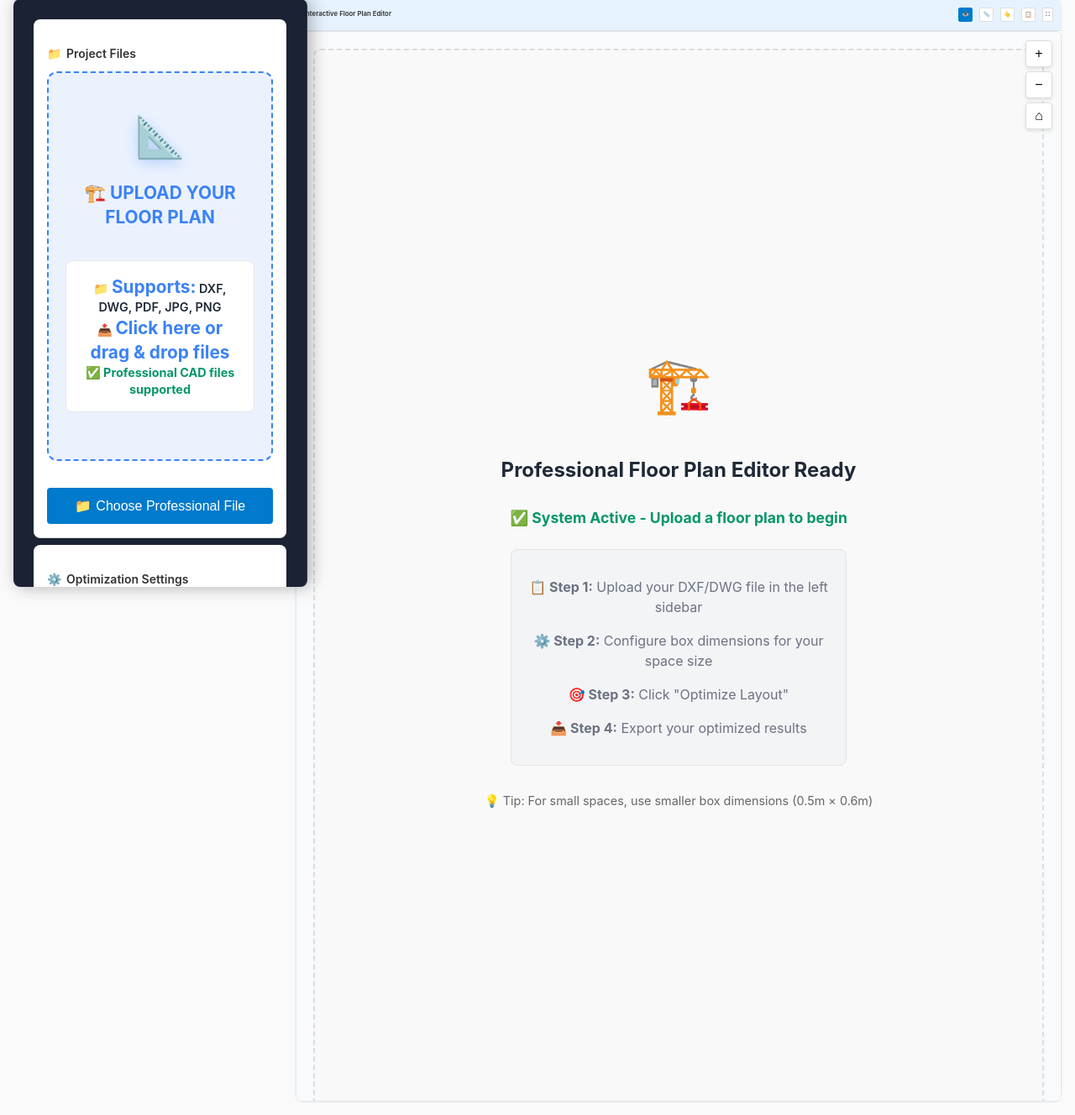
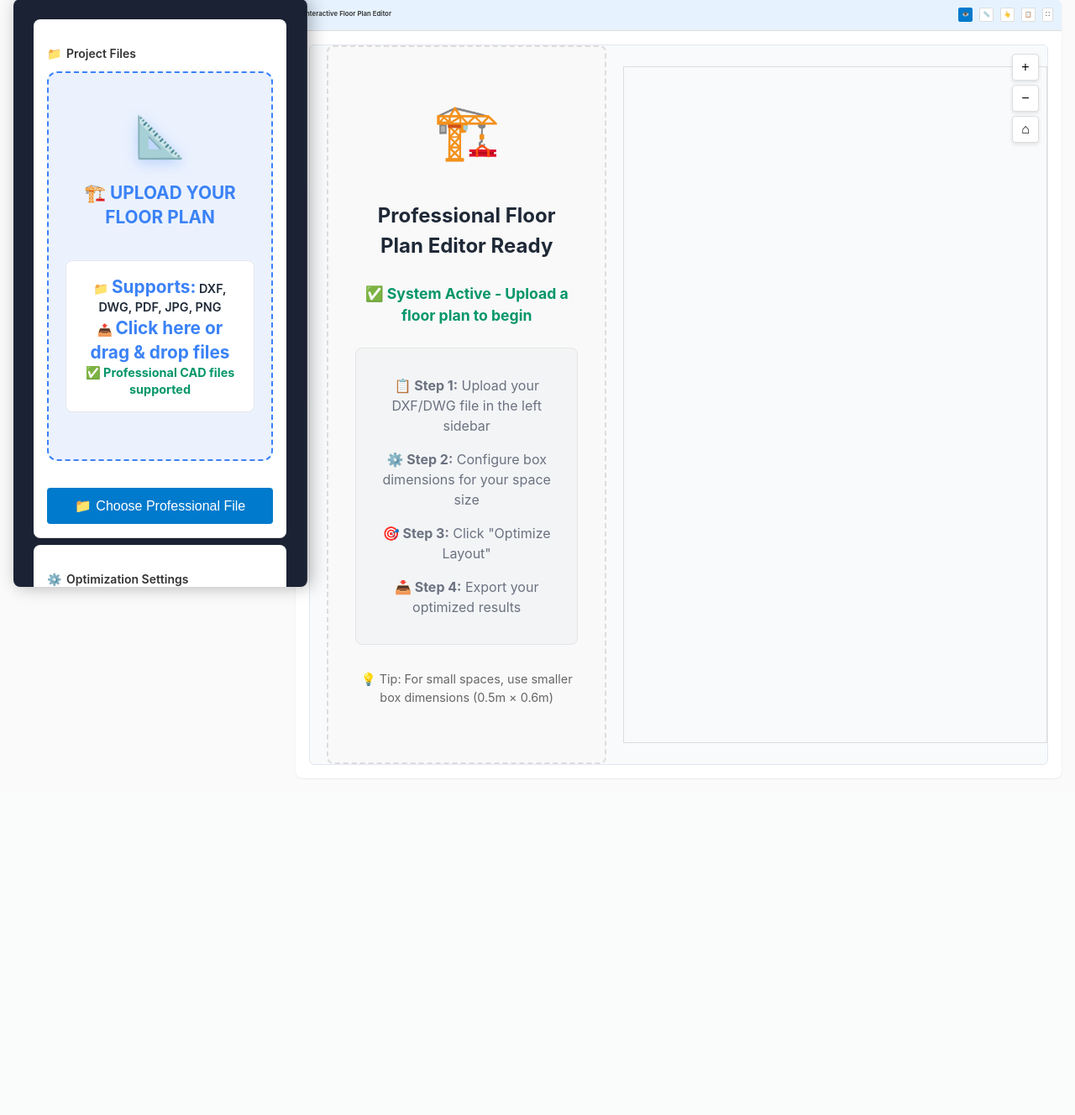
Before and after one commit to rehmanul/FloorPlanGenie, a Flask app: template templates/professional.html in a window 1280 px wide. Shown: the part 118-1446 px from the top of the page at 84% size. After the commit the page ends 1046 px from the top, so only its background shows below. Run offline with Flask 3, Linux system fonts and the light colour scheme; the template is opened without the code that fills it, so the values that code supplies are empty.

Commit message:
Assistant checkpoint: Fix white interface styling and welcome message display
Assistant generated file changes:
- static/professional-ui.css: Fix white/blank main content area styling, Fix canvas container styling, Ensure welcome message is visible
- templates/professional.html: Fix welcome message display, Fix JavaScript initialization for welcome message

---

User prompt:

why everything seems white white? where is the previous ui?

Replit-Commit-Author: Assistant
Replit-Commit-Session-Id: a63e9ea3-83e1-4939-b510-4aae784325ce

```diff
--- a/static/professional-ui.css
+++ b/static/professional-ui.css
@@ -353,6 +353,7 @@ body {
     flex-direction: column;
     flex: 1;
     min-height: calc(100vh - 100px);
+    position: relative;
 }
 
 .content-header {
@@ -405,12 +406,32 @@ body {
     background: #f8fafc;
     border: 1px solid #e2e8f0;
     border-radius: 6px;
+    margin: 1rem;
+    display: flex;
+    align-items: center;
+    justify-content: center;
 }
 
 .canvas-container svg {
     width: 100% !important;
     height: calc(100% - 50px) !important; /* Leave space for status bar */
     max-width: none;
+}
+
+.welcome-message {
+    display: flex !important;
+    flex-direction: column;
+    align-items: center;
+    justify-content: center;
+    height: 100%;
+    text-align: center;
+    color: #6b7280;
+    background: #f9f9f9;
+    border: 2px dashed #ddd;
+    border-radius: 8px;
+    margin: 20px;
+    padding: 2rem;
+    min-height: 400px;
 }
 
 /* Status Bar */
--- a/templates/professional.html
+++ b/templates/professional.html
@@ -222,7 +222,7 @@
 
             <div class="canvas-container" id="canvas-container">
                 <!-- Welcome message -->
-                <div class="welcome-message" id="welcome-message" style="display: flex; flex-direction: column; align-items: center; justify-content: center; height: 100%; text-align: center; color: #6b7280; background: #f9f9f9; border: 2px dashed #ddd; border-radius: 8px; margin: 20px;">
+                <div class="welcome-message" id="welcome-message">
                     <div style="font-size: 4rem; margin-bottom: 1rem;">🏗️</div>
                     <h2 style="color: #1f2937; margin-bottom: 0.5rem;">Professional Floor Plan Editor Ready</h2>
                     <p style="margin-bottom: 1.5rem; font-size: 1.1rem; color: #059669; font-weight: bold;">✅ System Active - Upload a floor plan to begin</p>
@@ -277,6 +277,12 @@
                 // Initialize canvas with responsive sizing
                 const container = document.getElementById('canvas-container');
                 const rect = container.getBoundingClientRect();
+
+                // Ensure welcome message is visible initially
+                const welcomeMsg = document.getElementById('welcome-message');
+                if (welcomeMsg) {
+                    welcomeMsg.style.display = 'flex';
+                }
 
                 // Check if InteractiveFloorPlanCanvas is available
                 if (typeof InteractiveFloorPlanCanvas !== 'undefined') {
```
